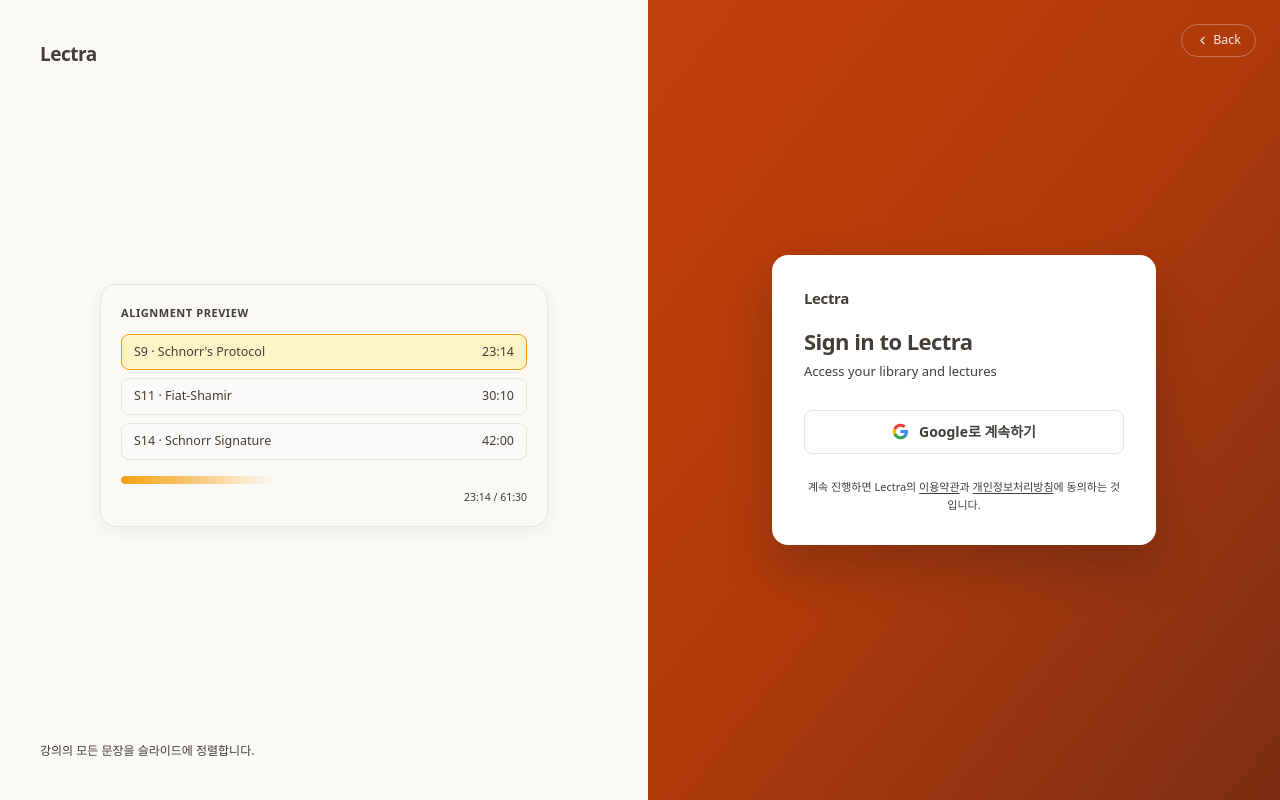
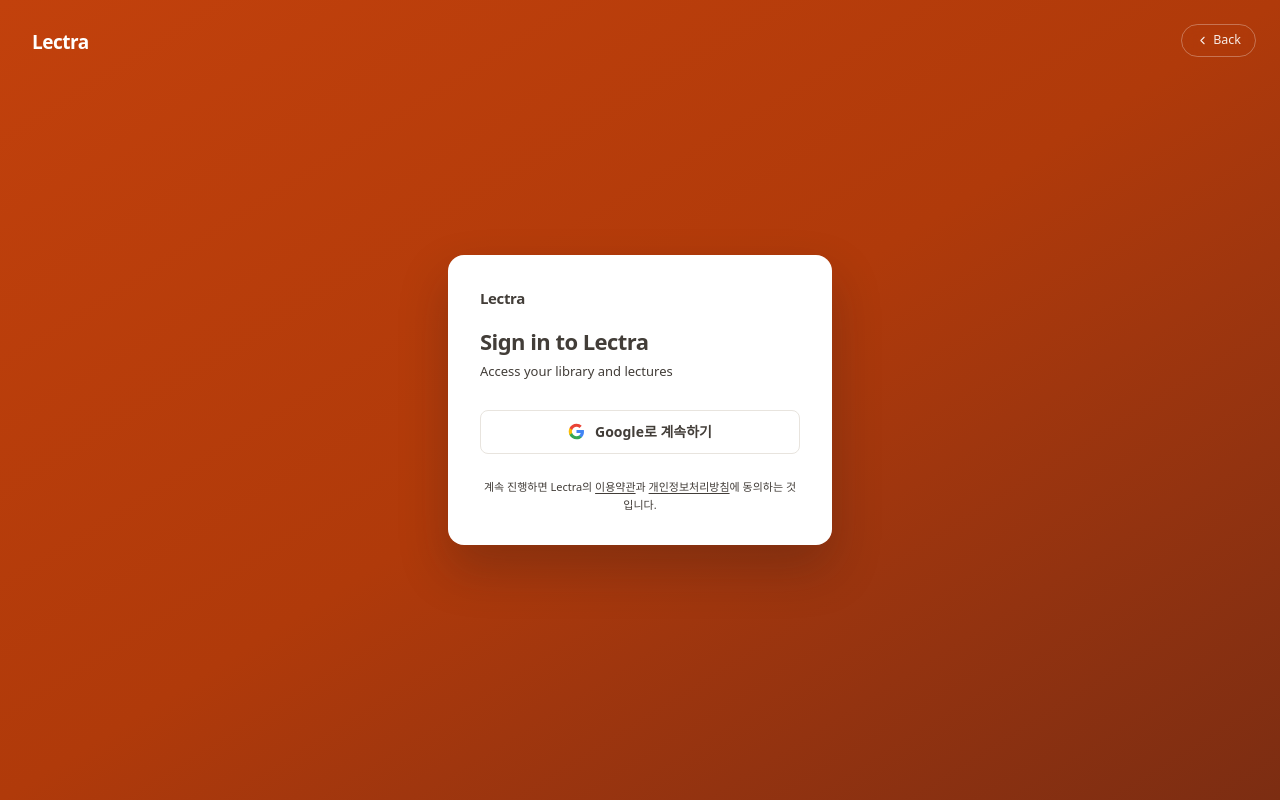
Before and after one commit to CAULectra/FE, a React (Vite) app: page /auth in a window 1280 px wide. Built offline with nearby package versions, Linux system fonts and the light colour scheme; a web font is replaced by a local one.

Commit message:
🐛 fix: demo 단계 탭/로그인 사이드 패널 등 중복 UI 제거

```diff
--- a/src/landing/LiveDemo.tsx
+++ b/src/landing/LiveDemo.tsx
@@ -493,13 +493,9 @@
             </div>
           </div>
 
-          {/* autoplay: 탭·커서를 스테이지 안에 → sticky 핀 중에도 함께 움직임(드리프트 방지) */}
-          {mode === "autoplay" && (
-            <>
-              {tabsEl}
-              {cursorEl}
-            </>
-          )}
+          {/* autoplay: 커서만 스테이지 안에(sticky 핀 동행). 단계 탭은 주소창·사이드바가
+              단계를 이미 보여줘 중복 + 우측에 떠서 워터마크처럼 보여 제거(scrub에만 유지) */}
+          {mode === "autoplay" && cursorEl}
         </div>
 
         {/* scrub: 탭·커서를 핀에 고정 → 스테이지가 확대돼도 스케일 영향 없음 */}
--- a/src/v2/AuthPage.tsx
+++ b/src/v2/AuthPage.tsx
@@ -1,6 +1,7 @@
 /* ================================================================
    AuthPage — Google 소셜 로그인 단독 (현 서비스 방침 기준)
-   레이아웃: Command Center 온보딩 — 좌 화이트 비주얼 / 우 새추레이티드 패널
+   레이아웃: 테라코타 풀스크린 + 중앙 로그인 카드
+   (구 좌측 "Alignment preview" 비주얼 패널은 휑하고 낯설어 제거)
    ================================================================ */
 import { useNavigate } from "react-router";
 import { ChevronLeft } from "lucide-react";
@@ -9,32 +10,9 @@
   const navigate = useNavigate();
   return (
     <div className="flex min-h-screen bg-background">
-      {/* 좌: 제품 비주얼 (웜 페이퍼) */}
-      <div className="relative hidden flex-1 flex-col justify-between p-10 lg:flex">
-        <div className="text-[19px] font-bold tracking-tight text-card-foreground">Lectra</div>
-        <div className="mx-auto w-full max-w-md">
-          {/* 미니 정렬 다이어그램 */}
-          <div className="rounded-2xl border border-border bg-card p-5 shadow-[0_4px_16px_rgba(28,25,23,0.06)]">
-            <div className="text-[11px] font-semibold uppercase tracking-wider text-muted-foreground">Alignment preview</div>
-            <div className="mt-3 space-y-2">
-              {[["S9 · Schnorr's Protocol", "23:14", true], ["S11 · Fiat-Shamir", "30:10", false], ["S14 · Schnorr Signature", "42:00", false]].map(([t, ts, hot]) => (
-                <div key={t as string} className={`flex items-center justify-between rounded-lg border px-3 py-2 text-[12.5px] ${hot ? "border-[var(--ember)] bg-[var(--ember-soft)]" : "border-border bg-[#FBFAF8]"}`}>
-                  <span className="font-medium text-card-foreground">{t}</span>
-                  <span className="tabular-nums text-muted-foreground">{ts}</span>
-                </div>
-              ))}
-            </div>
-            <div className="mt-4 h-2 overflow-hidden rounded-full bg-secondary">
-              <div className="h-full w-[38%] rounded-full bg-gradient-to-r from-[var(--ember)] to-primary" />
-            </div>
-            <div className="mt-1.5 text-right text-[10.5px] tabular-nums text-muted-foreground">23:14 / 61:30</div>
-          </div>
-        </div>
-        <p className="text-[12px] text-muted-foreground">강의의 모든 문장을 슬라이드에 정렬합니다.</p>
-      </div>
-
-      {/* 우: 테라코타 패널 + 로그인 카드 */}
+      {/* 테라코타 풀스크린 패널 + 중앙 로그인 카드 */}
       <div className="relative flex flex-1 items-center justify-center bg-gradient-to-br from-[#C2410C] via-[#B03A0A] to-[#7C2D12] p-8">
+        <div className="absolute left-8 top-7 text-[19px] font-bold tracking-tight text-white">Lectra</div>
         <button
           onClick={() => navigate("/")}
           className="absolute right-6 top-6 flex items-center gap-1 rounded-full border border-white/30 px-3.5 py-1.5 text-[12.5px] font-medium text-white/90 backdrop-blur transition-colors hover:bg-white/10"
```
